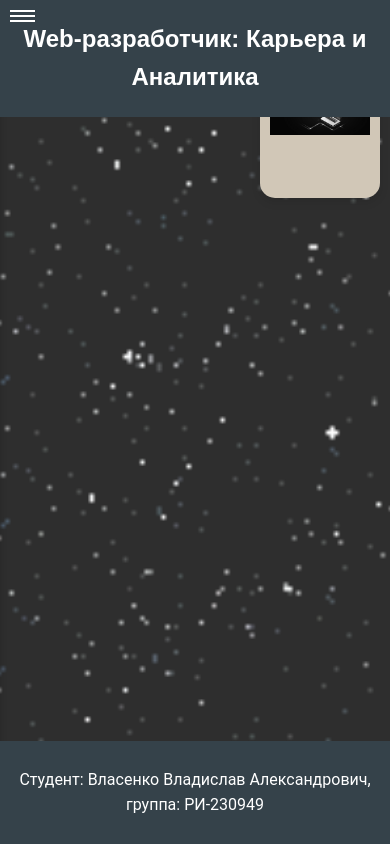
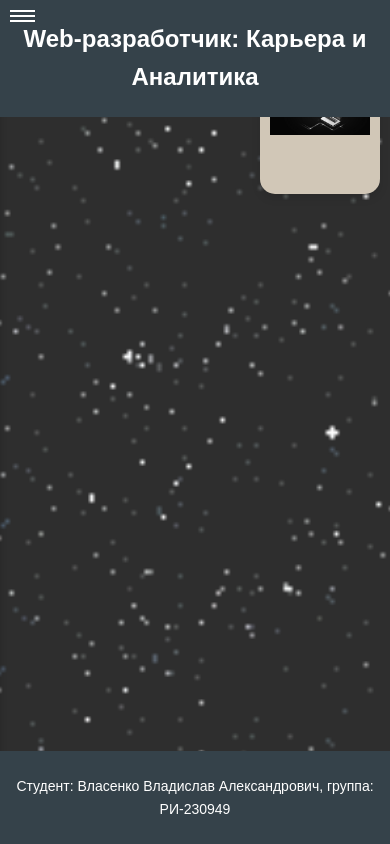
Before and after one commit to wrwsc/AnalyzProject, a Django app: page / in a window 390 px wide. Run offline with Django 5.2, Linux system fonts and the light colour scheme; data that the repository does not hold is empty.

Commit message:
add media

```diff
--- a/backend/analyz_vacancy/static/base.css
+++ b/backend/analyz_vacancy/static/base.css
@@ -35,7 +35,7 @@ h2 {
 }
 
 p {
-    font-size: 16px;
+    font-size: 1rem;1
     font-family: 'Roboto', sans-serif;
 }
 
@@ -261,6 +261,19 @@ footer {
 }
 
 @media (max-width: 480px) {
+
+    body {
+        font-size: 90%;
+    }
+
+    h2 {
+        font-size: 1.5rem;
+    }
+
+    p {
+        font-size: 0.875rem;
+    }
+
     .burger {
         left: 10px;
         top: 10px;
@@ -273,7 +286,7 @@ footer {
     }
 
     .side-menu ul li a {
-        font-size: 16px;
+        font-size: 0.85rem;
     }
 
     img {
```
